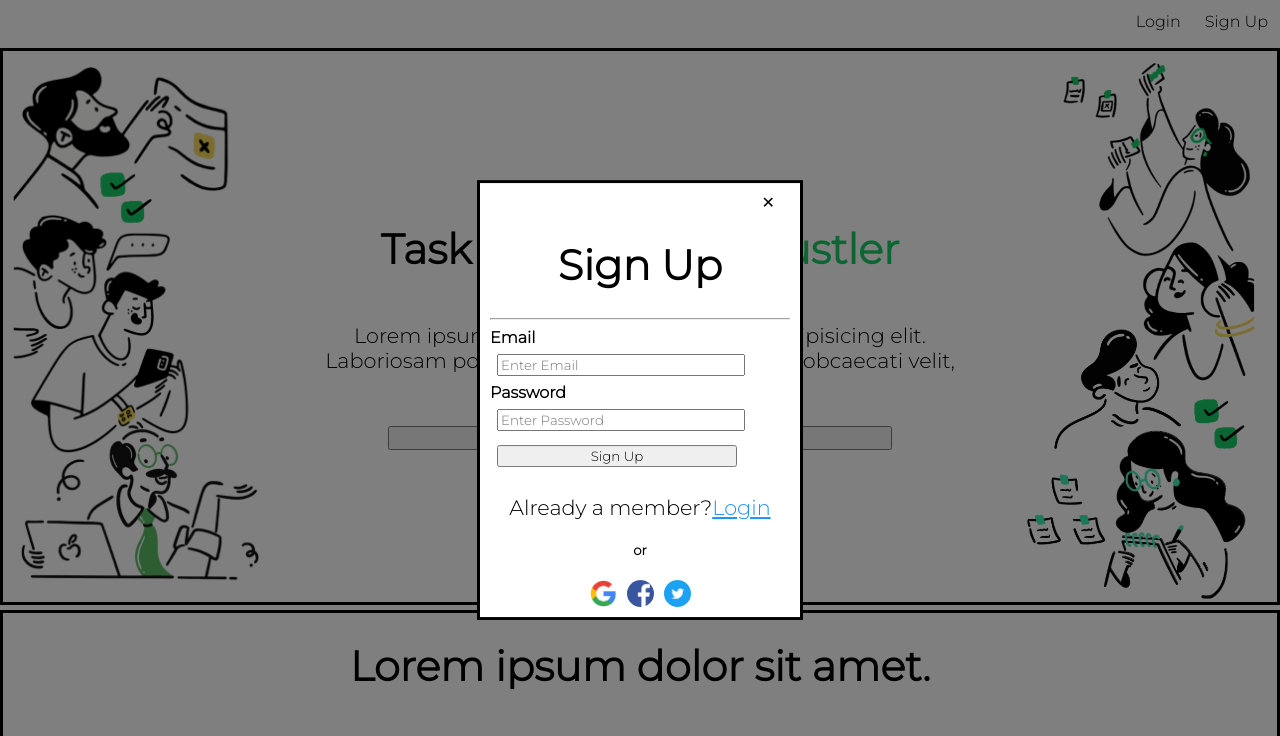
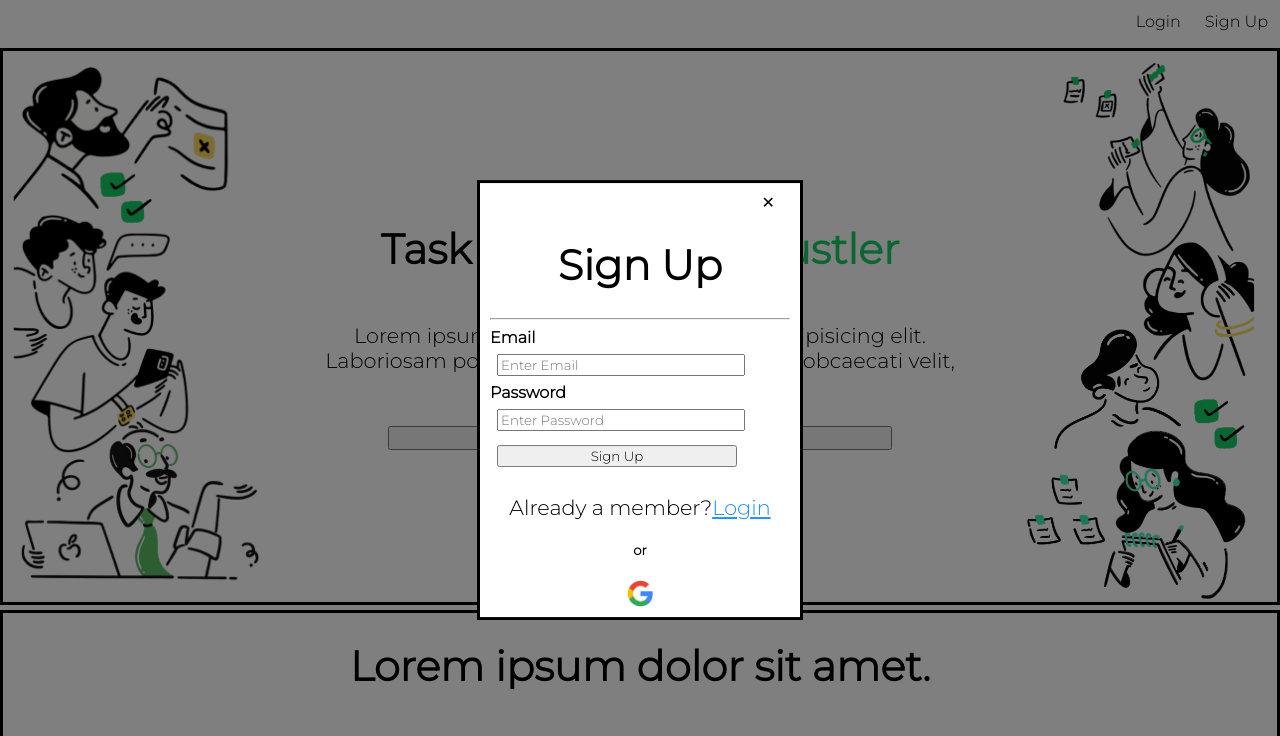
Before and after one commit to Pratham-19/Todo_list_project, a plain HTML site: page index.html in a window 1280 px wide. Both pictures are taken after a click on the button "Get started for free →". Shown: the top 736 px of the page. Drawn offline with Linux system fonts and the light colour scheme.

Commit message:
updated google sign in

```diff
--- a/index.html
+++ b/index.html
@@ -28,10 +28,7 @@
                 </p>
                 <h5 class="center">or</h5>
                 <div class="signInPics">
-                    <img src="Images/google.jpg" id="gImg" alt="google.com" class="faviIcon"
-                        style="cursor: pointer;"><img src="Images/facebook.png" alt="facebook.com" class="faviIcon"
-                        style="cursor: pointer;"><img src="Images/twitter.png" alt="twitter.com" class="faviIcon"
-                        style="cursor: pointer;">
+                    <img src="Images/google.jpg" id="gImg" alt="google.com" class="faviIcon" style="cursor: pointer;">
                 </div>
             </form>
         </div>
@@ -49,10 +46,10 @@
                 </div>
                 <h5 class="center">or</h5>
                 <div class="signInPics">
-                    <img src="Images/google.jpg" id="gImg" alt="google.com" class="faviIcon"
-                        style="cursor: pointer;"><img src="Images/facebook.png" alt="facebook.com" class="faviIcon"
+                    <img src="Images/google.jpg" id="gImg" alt="google.com" class="faviIcon" style="cursor: pointer;">
+                    <!-- <img src="Images/facebook.png" alt="facebook.com" class="faviIcon"
                         style="cursor: pointer;"><img src="Images/twitter.png" alt="twitter.com" class="faviIcon"
-                        style="cursor: pointer;">
+                        style="cursor: pointer;"> -->
                 </div>
             </form>
         </div>
```
